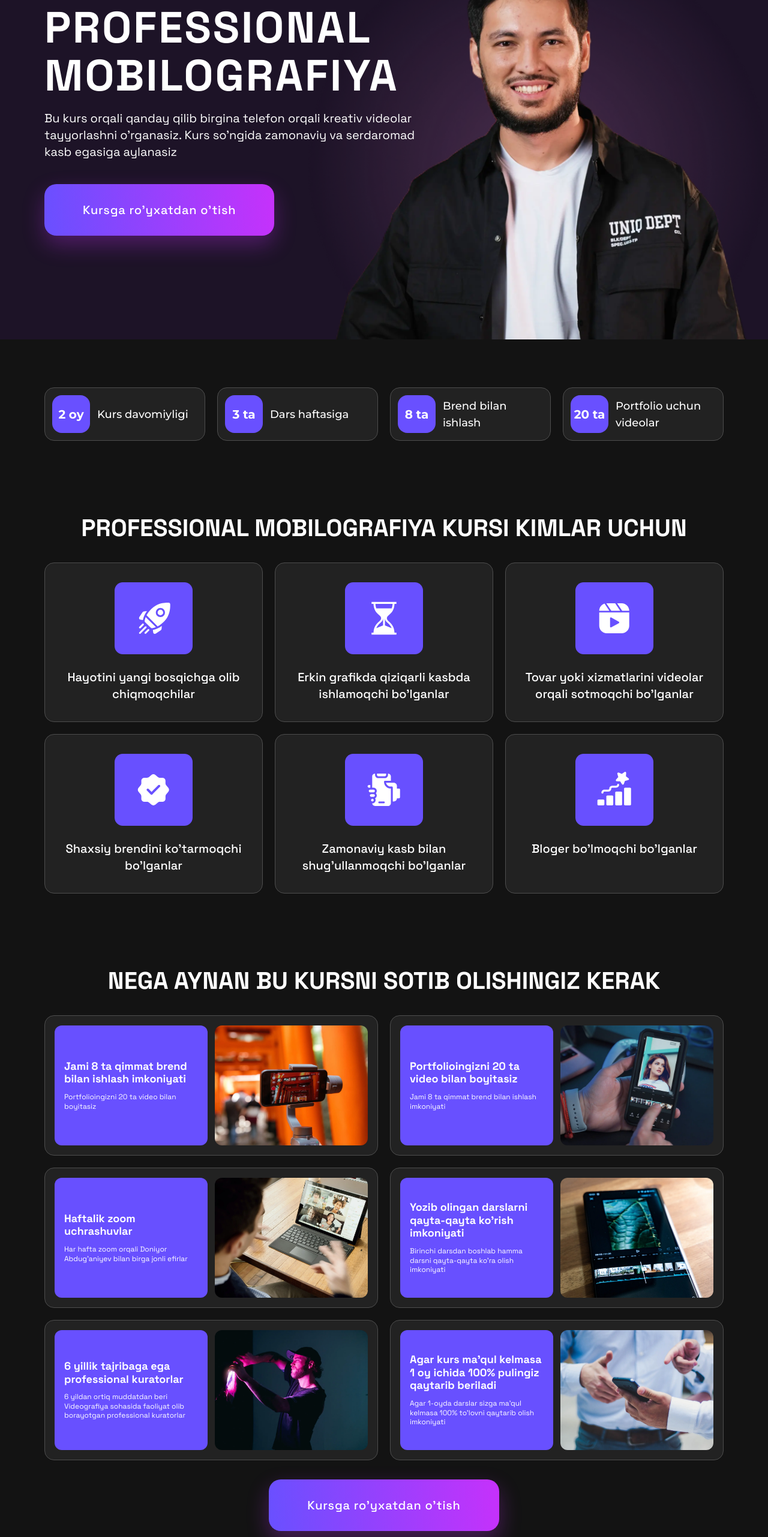
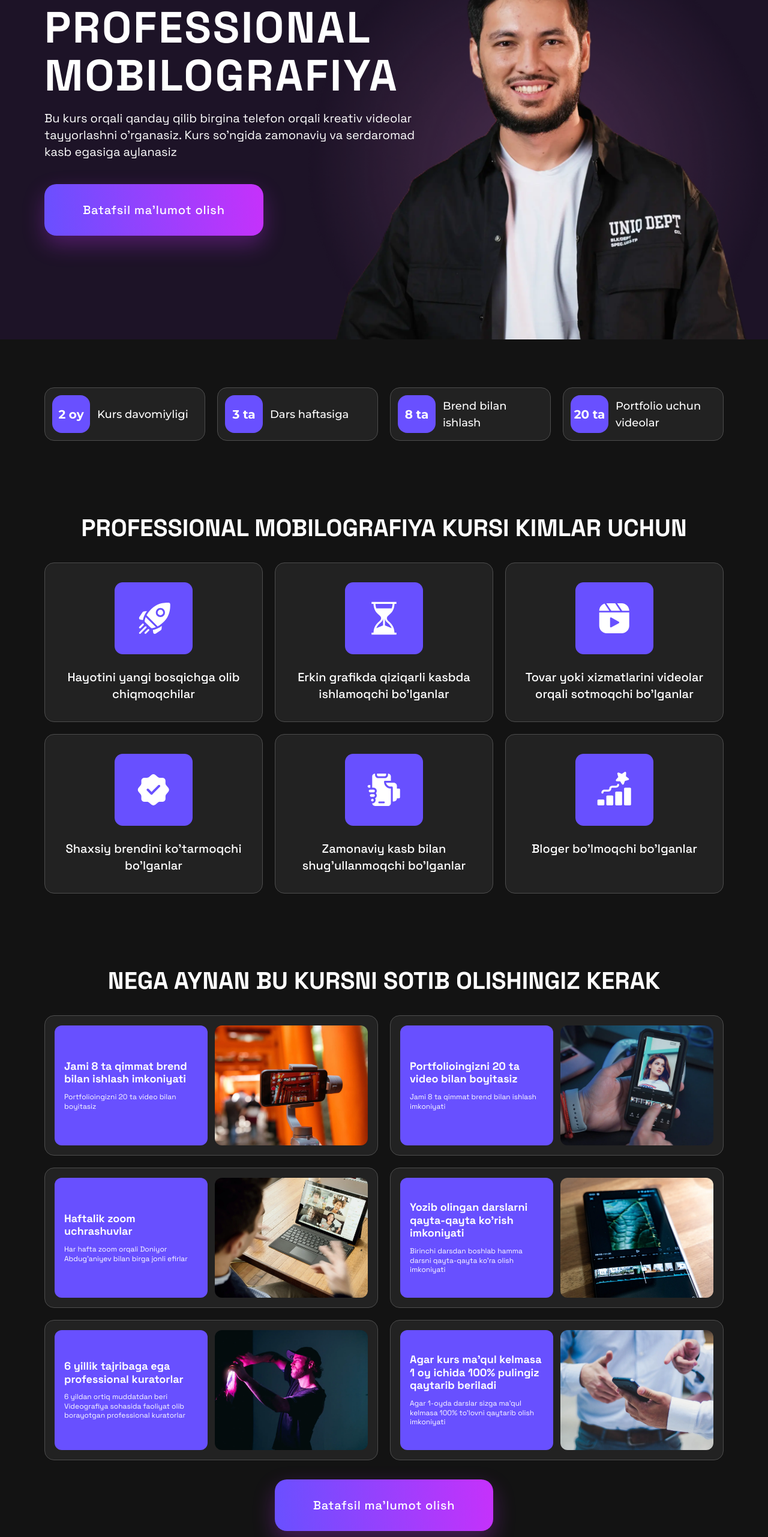
Before and after one commit to Abuzbek/doniyorfx, a Next.js app: page / in a window 1280 px wide. Shown: the part 234-2797 px from the top of the page at 60% size. Built offline with nearby package versions, Linux system fonts and the light colour scheme.

Commit message:
add registered users

```diff
--- a/src/app/ModalForm/index.tsx
+++ b/src/app/ModalForm/index.tsx
@@ -67,11 +67,11 @@ const ModalForm = forwardRef((props: Props, ref) => {
 
   return (
     <>
-      <Modal ref={modalRef} title="Bepul darslarga ro‘xatdan o‘tish">
+      <Modal ref={modalRef} title="Ro‘xatdan o‘tish">
         <form onSubmit={onSubmit} className="flex flex-col gap-5">
           <div className="title flex items-center justify-between">
             <h3 className="text-[#222] md:text-[32px] text-xl font-bold leading-[130%]">
-              Bepul darslarga ro‘xatdan o‘tish
+              Ro‘xatdan o‘tish
             </h3>
             <button
               className="text-3xl"
@@ -81,7 +81,7 @@ const ModalForm = forwardRef((props: Props, ref) => {
             </button>
           </div>
           <p className="text-[#222] md:text-lg font-medium leading-[130%]">
-            Davom etish uchun quyidagi formani to'ldiring
+            Batafsil ma'lumotga ega bo'lish uchun ma'lumotlaringizni kiriting. Tez orada opereatorlarimiz siz bilan bog'lanadi
           </p>
           <div className="form_group grid md:grid-cols-2 gap-4">
             <div className="form_control">
--- a/src/app/layouts/AppFreeCourse/index.tsx
+++ b/src/app/layouts/AppFreeCourse/index.tsx
@@ -32,7 +32,7 @@ const AppFreeCourse = ({ modalRef }: Props) => {
           }}
           onClick={() => modalRef.current?.openModal()}
         >
-          Kursga ro’yxatdan o’tish
+          Batafsil ma'lumot olish
         </button>
       </div>
       <div
@@ -56,7 +56,7 @@ const AppFreeCourse = ({ modalRef }: Props) => {
                 }}
                 onClick={() => modalRef.current?.openModal()}
               >
-                Kursga ro’yxatdan o’tish
+                Batafsil ma'lumot olish
               </button>
             </div>
           </div>
--- a/src/app/layouts/AppHeader/index.tsx
+++ b/src/app/layouts/AppHeader/index.tsx
@@ -41,7 +41,7 @@ const AppHeader: FC<Props> = ({ modalRef }) => {
               className="lg:hidden block"
             />
             <button onClick={() => modalRef.current?.openModal()}>
-              Kursga ro’yxatdan o’tish
+              Batafsil ma'lumot olish
             </button>
           </div>
         </div>
--- a/src/app/layouts/AppInfo/CourseWhyBuy/index.tsx
+++ b/src/app/layouts/AppInfo/CourseWhyBuy/index.tsx
@@ -25,7 +25,7 @@ const CourseWhyBuy = ({ modalRef }: Props) => {
         <button
           onClick={() => modalRef.current?.openModal()}
         >
-          Kursga ro’yxatdan o’tish
+          Batafsil ma'lumot olish
         </button>
       </div>
     </div>
--- a/src/app/layouts/AppPlan/Card.tsx
+++ b/src/app/layouts/AppPlan/Card.tsx
@@ -1,6 +1,7 @@
-import React from "react";
+import React, { MutableRefObject } from "react";
 import styles from "./styles.module.scss";
 import Link from "next/link";
+import { IModalMethods } from "@/app/components/UI/Modal";
 type Props = {
   name: string;
   color: string;
@@ -8,6 +9,7 @@ type Props = {
   advantages: { text: string; new: boolean }[];
   price: string;
   href: string;
+  modalRef: MutableRefObject<IModalMethods | undefined>;
 };
 
 const Card = (props: Props) => {
@@ -29,15 +31,9 @@ const Card = (props: Props) => {
         </ul>
       </div>
       <div className={styles.down}>
-        {/* <p style={{ color: props.textColor }}>
-          {props.price} <span>so‘m</span>
-        </p> */}
-        <Link
-          href={`/payment?plan=${props.href}`}
-          style={{ backgroundColor: props.color }}
-        >
-          {props.name} tarifga yozilish
-        </Link>
+        <button onClick={()=>props.modalRef.current?.openModal()} style={{ backgroundColor: props.color }}>
+          Batafsil ma'lumot olish
+        </button>
       </div>
     </div>
   );
--- a/src/app/layouts/AppPlan/index.tsx
+++ b/src/app/layouts/AppPlan/index.tsx
@@ -1,20 +1,23 @@
-import React from "react";
+import React, { FC, MutableRefObject } from "react";
 import styles from "./styles.module.scss";
 import { data } from "./plan.data";
 import Card from "./Card";
 import { Space_Grotesk } from "next/font/google";
 import classNames from "classnames";
-type Props = {};
+import { IModalMethods } from "@/app/components/UI/Modal";
+type Props = {
+  modalRef: MutableRefObject<IModalMethods | undefined>;
+};
 
 const spaceGrotesk = Space_Grotesk({ subsets: ["latin"] });
-const AppPlan = () => {
+const AppPlan:FC<Props> = ({modalRef}) => {
   return (
     <div id="plans" className={classNames(styles.plan, spaceGrotesk.className)}>
       <div className={styles.container}>
         <h3>Kurs tafsilotlari</h3>
         <div className="grid xl:grid-cols-3 sm:grid-cols-2 gap-5">
           {data.map((n, i) => (
-            <Card key={i} {...n} />
+            <Card modalRef={modalRef} key={i} {...n} />
           ))}
         </div>
         <h4>*Narxlar 2 oy to’liq kurs uchun ko’rsatilgan</h4>
--- a/src/app/layouts/AppPlan/styles.module.scss
+++ b/src/app/layouts/AppPlan/styles.module.scss
@@ -42,7 +42,7 @@
           @apply lg:text-4xl text-[28px] not-italic font-bold leading-[normal];
         }
       }
-      a {
+      button {
         @apply flex justify-center items-center gap-2.5 self-stretch lg:px-7 px-5 lg:py-7 py-5 rounded-2xl lg:text-2xl text-lg not-italic font-medium leading-[normal] text-white;
       }
     }
--- a/src/app/layouts/AppStudents/StudentsVideo/index.tsx
+++ b/src/app/layouts/AppStudents/StudentsVideo/index.tsx
@@ -69,7 +69,7 @@ const StudentsVideo = ({ modalRef }: Props) => {
           onClick={() => modalRef.current?.openModal()}
           className={styles.course_apply}
         >
-          Kursga ro’yxatdan o’tish
+          Batafsil ma'lumot olish
         </button>
       </div>
     </div>
--- a/src/app/layouts/AppStudents/WhatWeLearn/index.tsx
+++ b/src/app/layouts/AppStudents/WhatWeLearn/index.tsx
@@ -18,7 +18,7 @@ const WhatWeLearn = ({ modalRef }: Props) => {
       </div>
       <div className="flex items-center justify-center w-full">
         <button onClick={() => modalRef.current?.openModal()}>
-          Kursga ro’yxatdan o’tish
+          Batafsil ma'lumot olish
         </button>
       </div>
     </div>
--- a/src/app/page.tsx
+++ b/src/app/page.tsx
@@ -22,7 +22,7 @@ const Home: FC<Props> = () => {
         <AppInfo modalRef={modalRef} />
         <AppAbout />
         <AppStudents modalRef={modalRef} />
-        <AppPlan />
+        <AppPlan modalRef={modalRef} />
         <AppFreeCourse modalRef={modalRef} />
       </div>
       <AppFooter />
```
